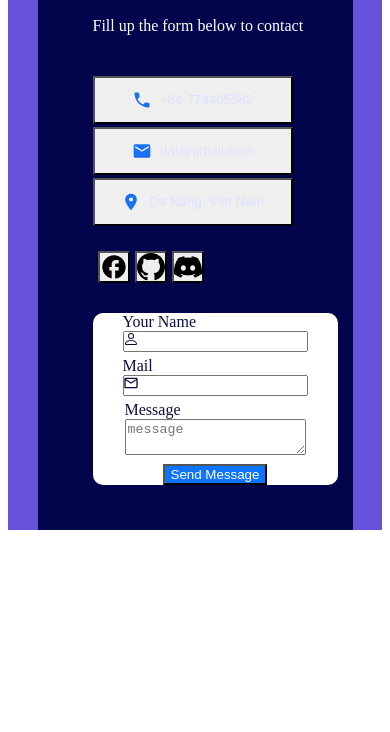
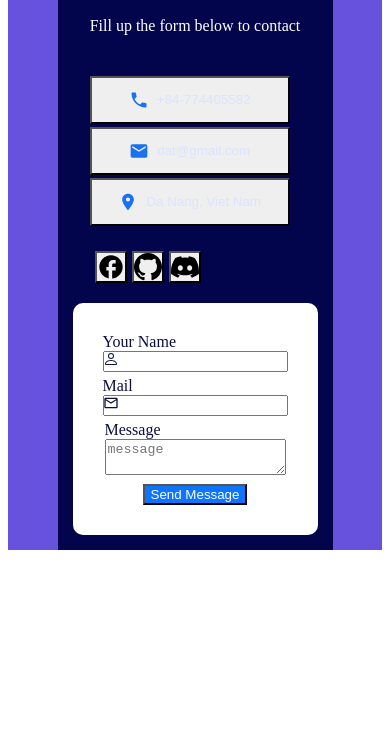
Before and after one commit to datnguyen1711/datnvt-gatsby-form, a Gatsby site: page / in a window 390 px wide. Shown: the part 112-844 px from the top of the page. Built offline with nearby package versions, Linux system fonts and the light colour scheme; Gatsby itself is replaced by a stand-in of ours.

Commit message:
update code 5

```diff
--- a/src/pages/index.tsx
+++ b/src/pages/index.tsx
@@ -1,27 +1,27 @@
-import React from 'react';
-import { Box, Wrap } from '@chakra-ui/react';
-import '../style/style.css';
-import ContactForm from '../components/contactForm';
-import ContactInfo from '../components/ContactInfo';
-
+import React from "react";
+import { Box, Wrap } from "@chakra-ui/react";
+import "../style/style.css";
+import ContactForm from "../components/ContactForm";
+import ContactInfo from "../components/ContactInfo";
 
 const IndexPage = () => {
   return (
-    <div className='container'>
+    <div className="container">
       <Box
         bg="#02054B"
         color="white"
         borderRadius="lg"
         m={{ sm: 4, md: 16, lg: 10 }}
-          p={{ sm: 5, md: 5, lg: 16 }}>
-          <div className='box-main'>
-            <Wrap spacing={{ base: 20, sm: 3, md: 5, lg: 20 }}>
+        p={{ sm: 5, md: 5, lg: 16 }}
+      >
+        <div className="box-main">
+          <div className="box-content">
             <ContactInfo />
             <ContactForm />
-            </Wrap>
+          </div>
         </div>
       </Box>
     </div>
   );
-}
-export default IndexPage
+};
+export default IndexPage;
--- a/src/style/style.css
+++ b/src/style/style.css
@@ -24,3 +24,17 @@
 .box-info {
   padding: 25px 0;
 }
+.box-content {
+  display: flex;
+  justify-content: center;
+  align-items: center;
+  flex-direction: row;
+  gap: 0 40px;
+}
+
+@media screen and (max-width: 767px) {
+  .box-content {
+    flex-direction: column;
+    gap: 20px 0;
+  }
+}
```
Also changed, not shown: src/components/ContactForm.tsx (+9 -15 lines), src/components/ContactInfo.tsx (+23 -30 lines). Lines whose indentation alone changed are shown as unchanged.
